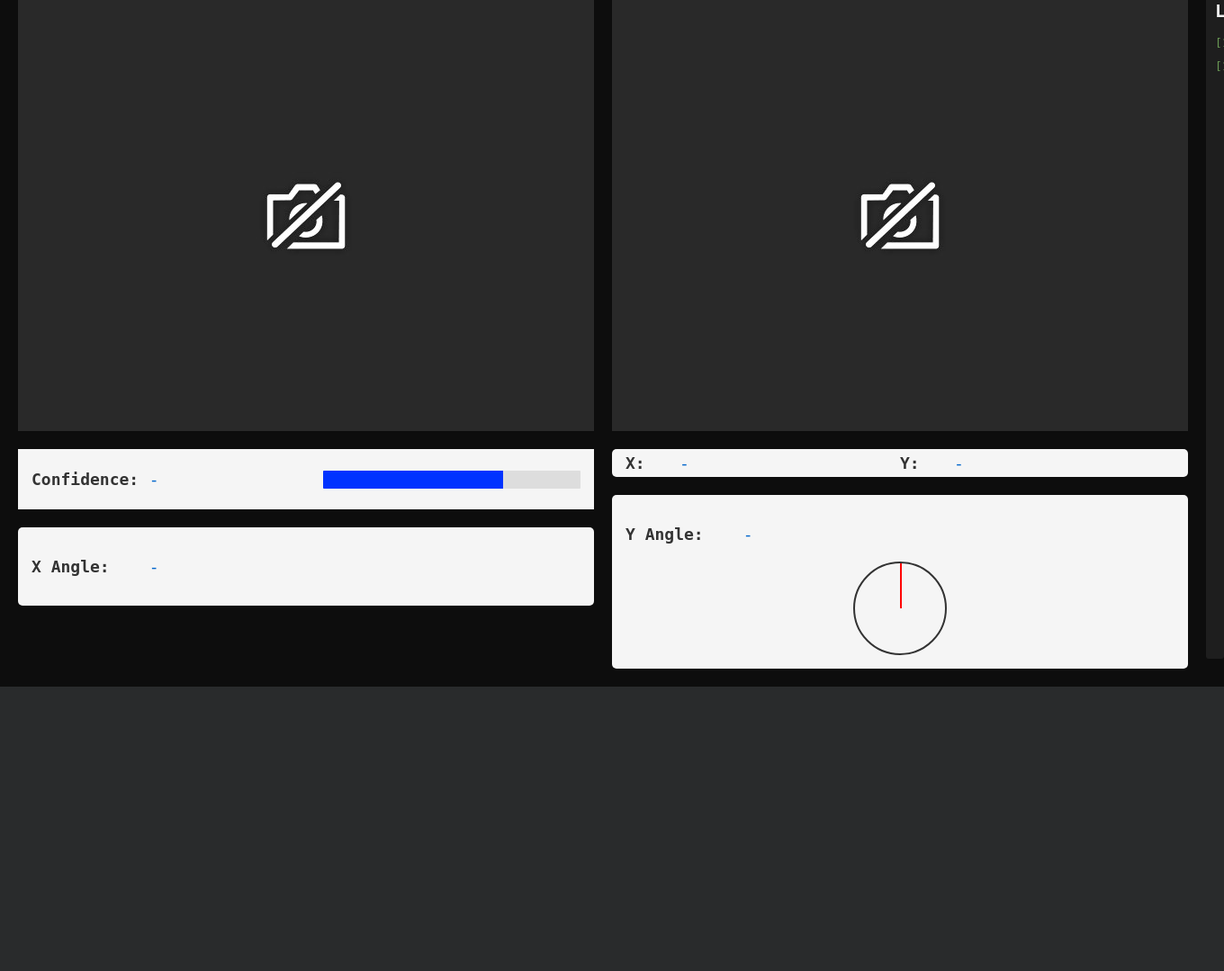
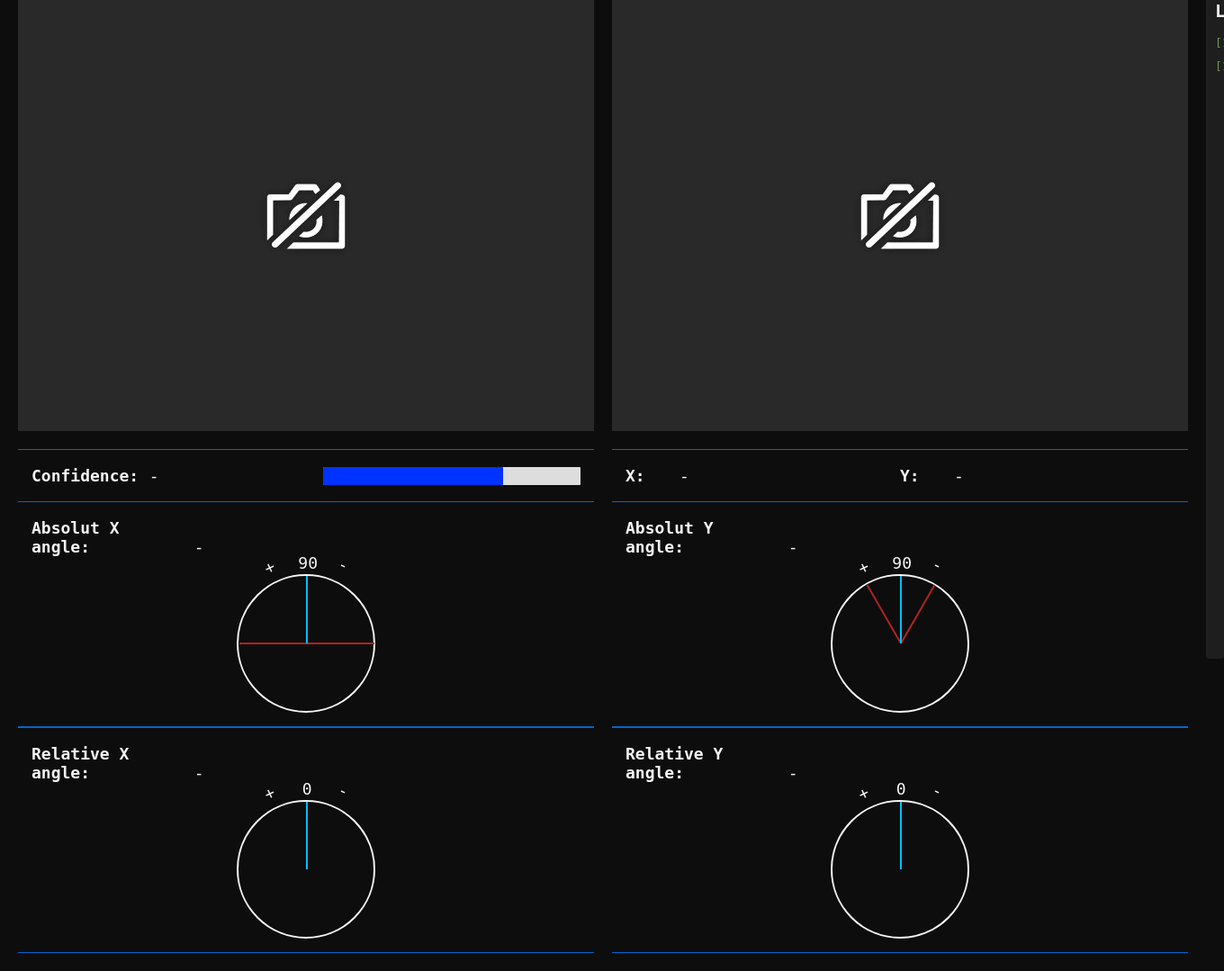
Before and after one commit to LR-gith/NerfTurret, a Flask app: page / in a window 1360 px wide. Shown: the part 68-1147 px from the top of the page at 90% size. Before the commit the page ends 831 px from the top, so only its background shows below. Run offline with Flask 3, Linux system fonts and the light colour scheme; some libraries are stand-ins or nearby versions.

Commit message:
[feature] improved website display and the whole functionality

```diff
--- a/Server/Server.py
+++ b/Server/Server.py
@@ -12,12 +12,18 @@ current_values = {
     'conf': "No value set yet",
     'x': "No value set yet",
     'y': "No value set yet",
-    'x_angle': "No value set yet",
-    'y_angle': "No value set yet"
+    'relative_x_angle': "No value set yet",
+    'relative_y_angle': "No value set yet",
+    'absolut_x_angle': "No value set yet",
+    'absolut_y_angle': "No value set yet"
 }
 @app.route('/')
 def homepage():
     return render_template('index.html', value=stored_value['value'])
+
+@app.route('/ping', methods=['GET'])
+def ping():
+    return "pong"
 
 @app.route('/update', methods=['POST'])
 def update_value():
@@ -33,8 +39,10 @@ def update_value():
         'conf': request.form.get('conf'),
         'x': request.form.get('x'),
         'y': request.form.get('y'),
-        'x_angle': request.form.get('x_angle'),
-        'y_angle': request.form.get('y_angle')
+        'relative_x_angle': request.form.get('relative_x_angle'),
+        'relative_y_angle': request.form.get('relative_y_angle'),
+        'absolut_x_angle': request.form.get('absolut_x_angle'),
+        'absolut_y_angle': request.form.get('absolut_y_angle')
     }
 
     socketio.emit('update', {
@@ -45,8 +53,10 @@ def update_value():
         "confidence": current_values["conf"],
         "x": current_values["x"],
         "y": current_values["y"],
-        "x_angle": current_values["x_angle"],
-        "y_angle": current_values["y_angle"],
+        "relative_x_angle": current_values["relative_x_angle"],
+        "relative_y_angle": current_values["relative_y_angle"],
+        "absolut_x_angle": current_values['absolut_x_angle'],
+        "absolut_y_angle": current_values['absolut_y_angle']
     }), 200
 
 
--- a/Server/static/script.js
+++ b/Server/static/script.js
@@ -27,11 +27,25 @@ document.addEventListener('DOMContentLoaded', () => {
         document.querySelector('.confidence-fill').style.width = (values.conf*100 || 0) + '%';
         document.getElementById('x-value').textContent = values.x || '-';
         document.getElementById('y-value').textContent = values.y || '-';
-        document.getElementById('x-angle-value').textContent = values.x_angle || '-';
-        document.getElementById('y-angle-value').textContent = values.y_angle || '-';
-        const line = document.getElementById('y-angle-line');
-        if (line) {
-            line.style.transform = `rotate(${values.y_angle}deg)`;
+        document.getElementById('relative-x-angle-value').textContent = values.relative_x_angle || '-';
+        document.getElementById('relative-y-angle-value').textContent = values.relative_y_angle || '-';
+        document.getElementById('absolut-x-angle-value').textContent = values.absolut_x_angle || '-';
+        document.getElementById('absolut-y-angle-value').textContent = values.absolut_y_angle || '-';
+        const relative_y_line = document.getElementById('relative-y-angle-line');
+        if (relative_y_line) {
+            relative_y_line.style.transform = `rotate(${values.relative_y_angle}deg)`;
+        }
+        const relative_x_line = document.getElementById('relative-x-angle-line');
+        if (relative_x_line) {
+            relative_x_line.style.transform = `rotate(${values.relative_x_angle}deg)`;
+        }
+        const absolut_y_line = document.getElementById('absolut-y-angle-line');
+        if (absolut_y_line) {
+            absolut_y_line.style.transform = `rotate(${values.absolut_y_angle-90}deg)`;
+        }
+        const absolut_x_line = document.getElementById('absolut-x-angle-line');
+        if (absolut_x_line) {
+            absolut_x_line.style.transform = `rotate(${values.absolut_x_angle-90}deg)`;
         }
     }
 
--- a/Server/static/styles.css
+++ b/Server/static/styles.css
@@ -20,7 +20,7 @@ body {
 .panels-container {
     display: flex;
     flex-direction: row;
-    gap: 20px; /* optional spacing between panels */
+    gap: 20px;
 }
 
 .image-container {
@@ -72,8 +72,9 @@ body {
 .confidence-container {
     margin-top: 20px;
     font-size: 18px;
-    background-color: #f5f5f5;
-    padding: 5px 15px;
+    background-color: #0D0D0D;
+    padding: 0 15px 0;
+    border-top: #0066cc solid 1px;
     display: flex;
     align-items: center;
     justify-content: space-between;
@@ -84,7 +85,13 @@ body {
     font-weight: bold;
     display: inline-block;
     width: 120px;
-    color: #333;
+    color: #f5f5f5;
+}
+
+.conf-value-class {
+    display: inline-block;
+    width: 50px;
+    color: #f5f5f5;
 }
 
 .confidence-bar {
@@ -97,9 +104,9 @@ body {
 
 .confidence-fill {
   height: 100%;
-  background-color: #0033FF; /* green */
-  width: 70%; /* update dynamically */
-  transition: width 0.1s ease;
+  background-color: #0033FF;
+  width: 70%;
+  transition: width 0.2s ease;
 }
 
 .x-and-y-container {
@@ -107,10 +114,10 @@ body {
     flex: 1;
     margin-top: 20px;
     font-size: 18px;
-    background-color: #f5f5f5;
     padding: 5px 15px;
-    border-radius: 5px;
     flex-direction: row;
+    background-color: #0D0D0D;
+    border-top: #0066cc solid 1px;
 }
 
 .x-and-y-subcontainer {
@@ -129,13 +136,88 @@ body {
     font-weight: bold;
     display: inline-block;
     width: 60px;
-    color: #333;
+    color: #f5f5f5;
 }
 
 .x-and-y-value {
     display: inline-block;
     width: 50px;
-    color: #0066cc;
+    color: #f5f5f5;
+}
+
+.angle-container {
+    font-size: 18px;
+    background-color: #0D0D0D;
+    padding: 0 15px 15px;
+    border-top: #0066cc solid 1px;
+    border-bottom: #0066cc solid 1px;
+}
+
+.x-and-y-angle-label {
+    font-weight: bold;
+    display: inline-block;
+    width: 170px;
+    color: #f5f5f5;
+    position: relative;
+}
+
+.hover-angle-label {
+    display: none;
+    position: absolute;
+    bottom: 100%;
+    left: 0;
+    background: #222;
+    color: #fff;
+    padding: 4px 8px;
+    border-radius: 4px;
+    font-size: 0.85rem;
+    white-space: nowrap;
+}
+
+.hover-angle-label-for-plus {
+    display: none;
+    position: absolute;
+    bottom: 100%;
+    left: 0;
+    background: #222;
+    color: #fff;
+    padding: 4px 8px;
+    border-radius: 4px;
+    font-size: 0.85rem;
+    white-space: nowrap;
+    transform: rotate(25deg);
+}
+
+.hover-angle-label-for-minus {
+    display: none;
+    position: absolute;
+    top: 100%;
+    background: #222;
+    color: #fff;
+    padding: 4px 8px;
+    border-radius: 4px;
+    font-size: 0.85rem;
+    white-space: nowrap;
+    transform: rotate(-205deg);
+}
+
+
+.x-and-y-angle-label:hover .hover-angle-label {
+    display: block;
+}
+
+.angle-label-plus:hover .hover-angle-label-for-plus {
+    display: block;
+}
+
+.angle-label-minus:hover .hover-angle-label-for-minus {
+    display: block;
+}
+
+.x-and-y-angle-value {
+    display: inline-block;
+    width: 50px;
+    color: #f5f5f5;
 }
 
 .angle-visual {
@@ -145,23 +227,77 @@ body {
 }
 
 .angle-circle {
-    width: 100px;
-    height: 100px;
-    border: 2px solid #333;
+    width: 150px;
+    height: 150px;
+    border: 2px solid #f5f5f5;
     border-radius: 50%;
     position: relative;
+}
+
+.angle-label-top {
+    position: absolute;
+    font-family: monospace;
+    color: #f5f5f5;
+    font-size: 18px;
+    top: -25px;
+    left: 50%;
+    transform: translateX(-40%);
+}
+
+.angle-label-plus {
+    position: absolute;
+    font-family: monospace;
+    color: #f5f5f5;
+    font-size: 18px;
+    top: -22px;
+    left: 22%;
+    transform: translateX(-40%);
+    rotate: -25deg;
+}
+
+.angle-label-minus {
+    position: absolute;
+    font-family: monospace;
+    color: #f5f5f5;
+    font-size: 18px;
+    top: -22px;
+    right: 22%;
+    transform: translateX(-40%);
+    rotate: 205deg;
 }
 
 .angle-line {
     width: 2px;
     height: 50%;
-    background-color: red;
+    background-color: deepskyblue;
     position: absolute;
     top: 0;
     left: 50%;
     transform-origin: bottom center;
-    transform: rotate(0deg); /* This will be updated via JS */
+    transform: rotate(0deg);
 }
+
+.limit-line-0 {
+    background-color: firebrick;
+    transform: rotate(-90deg);
+}
+
+
+.limit-line-180 {
+    background-color: firebrick;
+    transform: rotate(90deg);
+}
+
+.limit-line-60 {
+    background-color: firebrick;
+    transform: rotate(-30deg);
+}
+
+.limit-line-120 {
+    background-color: firebrick;
+    transform: rotate(30deg);
+}
+
 #image-container {
     text-align: center;
     display: flex;
--- a/Server/templates/index.html
+++ b/Server/templates/index.html
@@ -19,13 +19,40 @@
                 </div>
 
                 <div class="confidence-container">
-                    <p><span class="conf-label">Confidence:</span> <span id="conf-value" class="value">-</span></p>
+                    <p><span class="conf-label">Confidence:</span> <span id="conf-value" class="conf-value-class">-</span></p>
                     <div class="confidence-bar">
                         <div class="confidence-fill" style="width: 70%;"></div>
                     </div>
                 </div>
-                <div class="values-container">
-                    <p><span class="value-label">X Angle:</span> <span id="x-angle-value" class="value">-</span></p>
+
+                <div class="angle-container">
+                    <p><span class="x-and-y-angle-label">Absolut X angle:
+                    <span class="hover-angle-label">displays the absolut horizontal angle of the turret's direction</span>
+                    </span> <span id="absolut-x-angle-value" class="x-and-y-angle-value">-</span></p>
+                    <div class="angle-visual">
+                    <div class="angle-circle">
+                        <div class="angle-label-top">90</div>
+                        <div class="angle-label-plus">+<span class="hover-angle-label-for-plus">left</span></div>
+                        <div class="angle-label-minus">-<span class="hover-angle-label-for-minus">right</span></div>
+                        <div class="angle-line limit-line-0"></div>
+                        <div class="angle-line limit-line-180"></div>
+                        <div class="angle-line" id="absolut-x-angle-line"></div>
+                    </div>
+                    </div>
+                </div>
+
+                <div class="angle-container">
+                    <p><span class="x-and-y-angle-label">Relative X angle:
+                    <span class="hover-angle-label">displays the relative horizontal angle the turret calculated</span>
+                    </span> <span id="relative-x-angle-value" class="x-and-y-angle-value">-</span></p>
+                    <div class="angle-visual">
+                    <div class="angle-circle">
+                        <div class="angle-label-top">0</div>
+                        <div class="angle-label-plus">+</div>
+                        <div class="angle-label-minus">-</div>
+                        <div class="angle-line" id="relative-x-angle-line"></div>
+                    </div>
+                    </div>
                 </div>
             </div>
 
@@ -47,13 +74,34 @@
                     </div>
                 </div>
 
-                <div class="values-container">
-                    <p><span class="value-label">Y Angle:</span> <span id="y-angle-value" class="value">-</span></p>
+                <div class="angle-container">
+                    <p><span class="x-and-y-angle-label">Absolut Y angle:
+                        <span class="hover-angle-label">displays the absolut vertical angle of the turret's direction</span>
+                    </span> <span id="absolut-y-angle-value" class="x-and-y-angle-value">-</span></p>
                     <div class="angle-visual">
                     <div class="angle-circle">
-                        <div class="angle-line" id="y-angle-line"></div>
+                        <div class="angle-label-top">90</div>
+                        <div class="angle-label-plus">+<span class="hover-angle-label-for-plus">up</span></div>
+                        <div class="angle-label-minus">-<span class="hover-angle-label-for-minus">down</span></div>
+                        <div class="angle-line limit-line-60"></div>
+                        <div class="angle-line limit-line-120"></div>
+                        <div class="angle-line" id="absolut-y-angle-line"></div>
+                    </div>
                     </div>
                 </div>
+                <div class="angle-container">
+                    <p><span class="x-and-y-angle-label">Relative Y angle:
+                        <span class="hover-angle-label">displays the relative vertical angle the turret calculated</span>
+                    </span> <span id="relative-y-angle-value" class="x-and-y-angle-value">-</span>
+                    </p>
+                    <div class="angle-visual">
+                    <div class="angle-circle">
+                        <div class="angle-label-top">0</div>
+                        <div class="angle-label-plus">+</div>
+                        <div class="angle-label-minus">-</div>
+                        <div class="angle-line" id="relative-y-angle-line"></div>
+                    </div>
+                    </div>
                 </div>
             </div>
         </div>
```
Also changed, not shown: NerfTurret/Client.py (+52 -16 lines), NerfTurret/PiController.py (+42 -8 lines), NerfTurret/Turret.py (+11 -13 lines), NerfTurret/main.py (+16 -18 lines), 1 other file.
